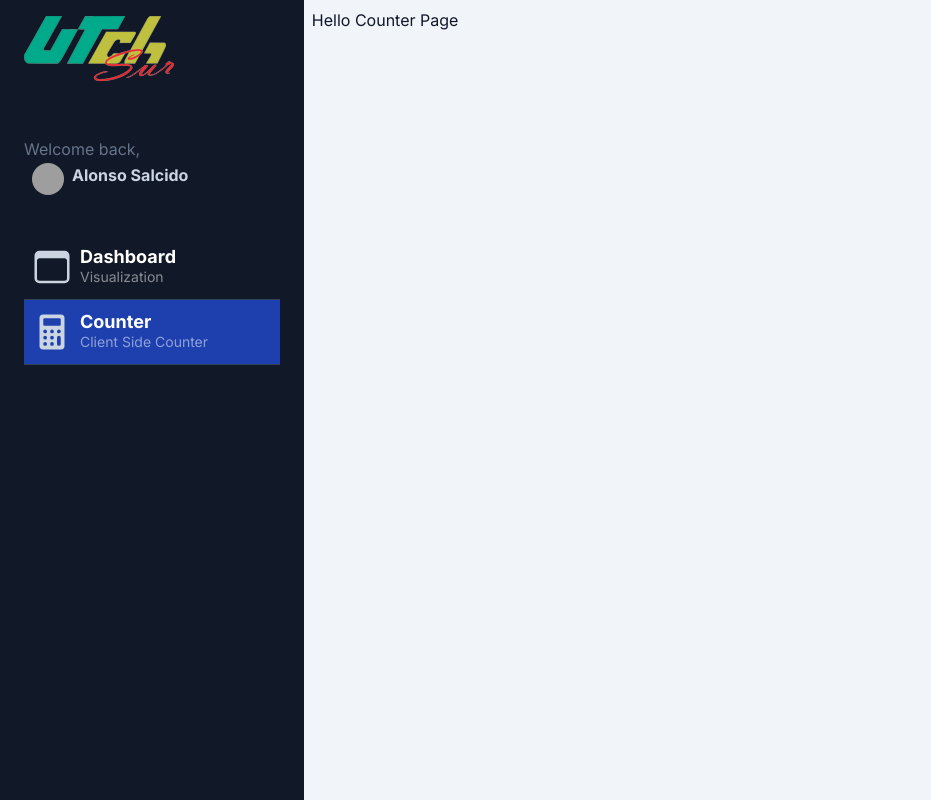
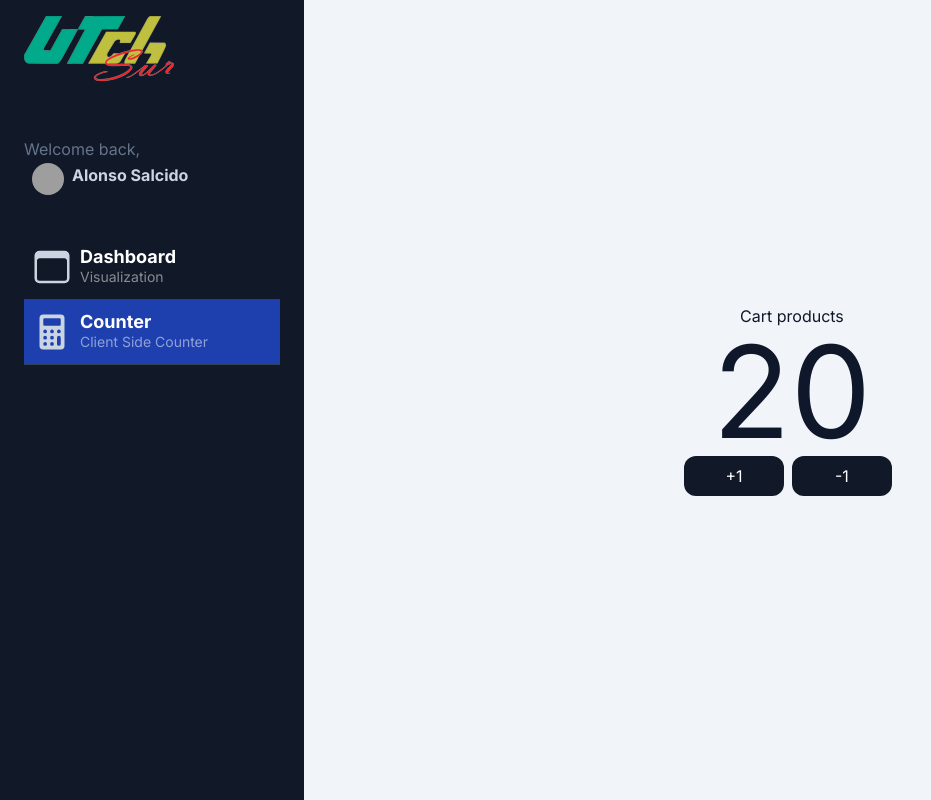
Before and after one commit to warmab13/next-js-02-dashboard, a Next.js app: page /dashboard/counter in a window 1280 px wide. Shown: the whole page, without its empty margins (0-931 px from the left). Built offline with nearby package versions, Linux system fonts and the light colour scheme; grey boxes are pictures that could not be loaded.

Commit message:
using server components and split components to use js as a client server

```diff
--- a/src/app/dashboard/counter/page.tsx
+++ b/src/app/dashboard/counter/page.tsx
@@ -1,8 +1,15 @@
+import { CartCounter } from '../../shopping-cart/components/CartCounter';
+export const metadata = {
+  title: 'Shopping Cart',
+  description: 'Un simple contador'
+};
 
 export default function CounterPage() {
+
   return (
-    <div>
-      <h1>Hello Counter Page</h1>
+    <div className="flex flex-col items-center justify-center w-full h-full">
+      <span> Cart products </span>
+      <CartCounter value={20}/>
     </div>
   );
 }
--- /dev/null
+++ b/src/app/shopping-cart/components/CartCounter.tsx
@@ -0,0 +1,23 @@
+'use client'
+import { useState } from "react";
+
+interface Props {
+  value?: number;
+}
+
+export const CartCounter = ({ value = 0 }: Props) => {
+  const [count, setCount] = useState(value)
+  return (
+    <>
+      <span className="text-9xl">{count}</span>
+      <div className="flex">
+        <button onClick={() => setCount( count + 1 )} className="flex items-center justify-center p-2 rounded-xl bg-gray-900 text-white hover:bg-gray-600 transition-all w-[100px] mr-2">
+          +1
+        </button>
+        <button onClick={() => setCount( count - 1 )} className="flex items-center justify-center p-2 rounded-xl bg-gray-900 text-white hover:bg-gray-600 transition-all w-[100px] mr-2">
+          -1
+        </button>
+      </div>
+    </>
+  )
+}
--- /dev/null
+++ b/src/app/shopping-cart/index.tsx
@@ -0,0 +1 @@
+export { CartCounter } from "./components/CartCounter";
```
